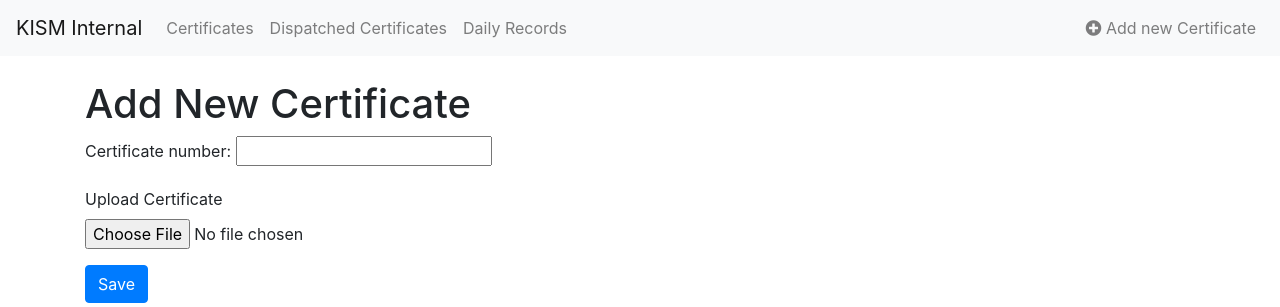
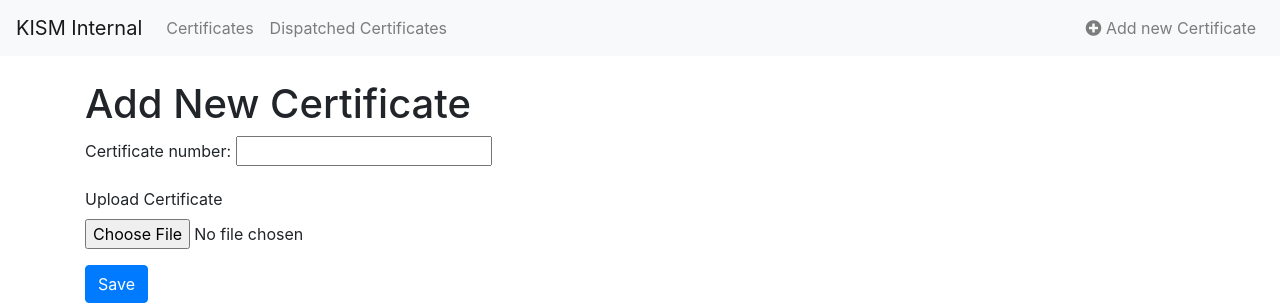
Before and after one commit to EricNdivo/kism_internal, a Django app: page /add/ in a window 1280 px wide. Shown: the top 307 px of the page. Run offline with Django 4.2, Linux system fonts and the light colour scheme; parts of the project's set-up code (start-up, migrations or seed data) failed here and were passed over; some libraries are stand-ins or nearby versions.

Commit message:
delete daily record

```diff
--- a/b2/templates/certificates/base.html
+++ b/b2/templates/certificates/base.html
@@ -26,9 +26,6 @@
                 <li class="nav-item">
                     <a class="nav-link" href="{% url 'dispatched_certificates' %}">Dispatched Certificates</a>
                 </li>
-                <li class="nav-item">
-                    <a class="nav-link" href="{% url 'daily_records' %}">Daily Records</a>
-                </li>
             </ul>
             <ul class="navbar-nav">
                 <li class="nav-item">
```
